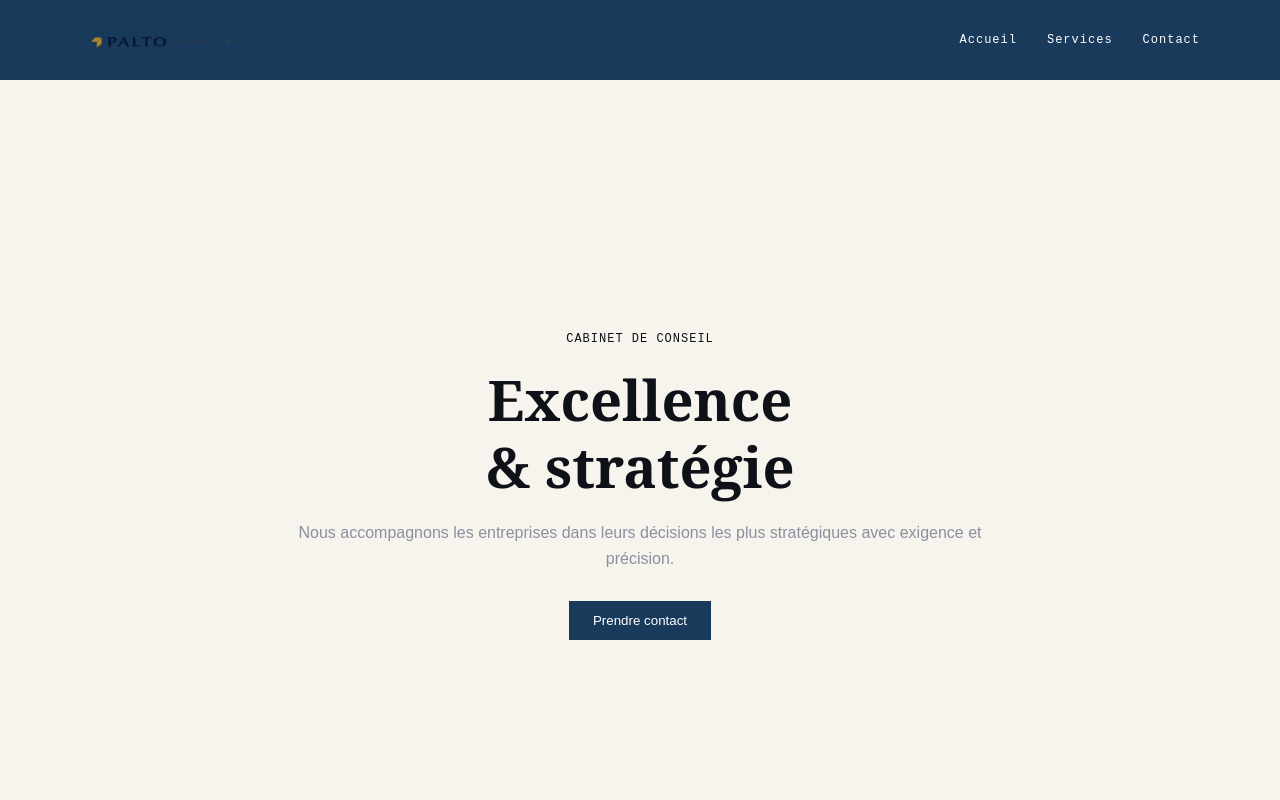
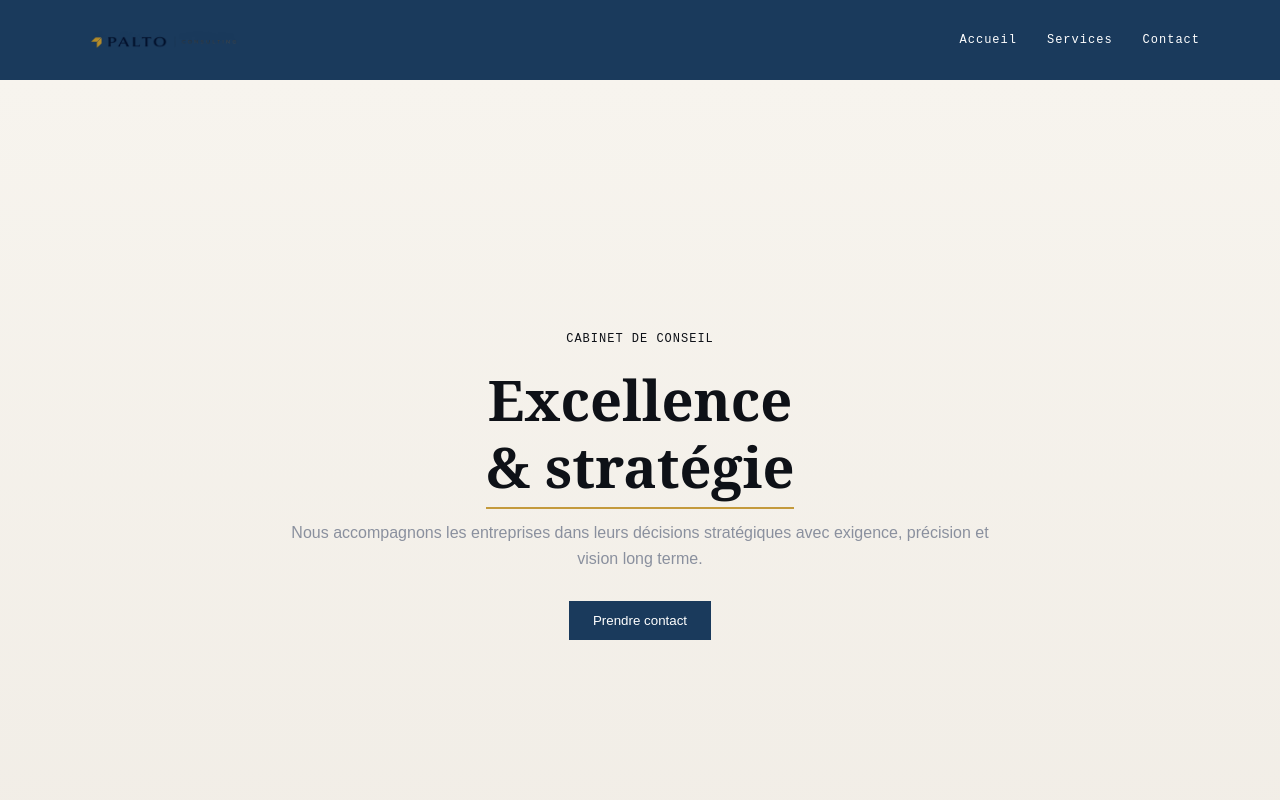
Before and after one commit to jlacroze/palto, a React (Vite) app: page / in a window 1280 px wide. Shown: the top 800 px of the page. Built offline with nearby package versions, Linux system fonts and the light colour scheme.

Commit message:
add animation on hero

```diff
--- a/src/sections/Hero/Hero.jsx
+++ b/src/sections/Hero/Hero.jsx
@@ -3,22 +3,24 @@ import styles from "./Hero.module.css";
 export default function Hero() {
   return (
     <section className={styles.hero}>
-      <div className={styles.overlay} />
+      <div className={styles.content}>
+        <p className={`${styles.fadeUp} ${styles.delay1} label`}>
+          Cabinet de conseil
+        </p>
 
-      <div className={styles.content}>
-        <p className="label">Cabinet de conseil</p>
-
-        <h1>
+        <h1 className={`${styles.fadeUp} ${styles.delay2}`}>
           Excellence<br />
-          & stratégie
+          <span className={styles.highlight}>& stratégie</span>
         </h1>
 
-        <p className={styles.subtitle}>
-          Nous accompagnons les entreprises dans leurs décisions les plus
-          stratégiques avec exigence et précision.
+        <p className={`${styles.fadeUp} ${styles.delay3} ${styles.subtitle}`}>
+          Nous accompagnons les entreprises dans leurs décisions stratégiques
+          avec exigence, précision et vision long terme.
         </p>
 
-        <button className="button-primary">Prendre contact</button>
+        <button className={`${styles.fadeUp} ${styles.delay4} button-primary`}>
+          Prendre contact
+        </button>
       </div>
     </section>
   );
--- a/src/sections/Hero/Hero.module.css
+++ b/src/sections/Hero/Hero.module.css
@@ -1,6 +1,10 @@
 .hero {
   min-height: 100vh;
-  background-color: var(--color-cream);
+  background: linear-gradient(
+    to bottom,
+    var(--color-cream),
+    #f1ede6
+  );
   color: var(--color-ink);
   display: flex;
   align-items: center;
@@ -10,14 +14,35 @@
 }
 
 .content {
-  max-width: 100%;
+  max-width: 700px;
 }
+
+/* ===== TITRE ===== */
 
 .hero h1 {
   font-size: 32px;
   line-height: 1.2;
   margin: 20px 0;
 }
+
+/* underline premium */
+.highlight {
+  position: relative;
+}
+
+.highlight::after {
+  content: "";
+  position: absolute;
+  left: 0;
+  bottom: -5px;
+  width: 0%;
+  height: 2px;
+  background-color: var(--color-gold);
+  animation: underline 1s ease forwards;
+  animation-delay: 0.8s;
+}
+
+/* ===== TEXTE ===== */
 
 .subtitle {
   font-size: 14px;
@@ -26,16 +51,55 @@
   line-height: 1.6;
 }
 
+/* ===== ANIMATIONS ===== */
+
+.fadeUp {
+  opacity: 0;
+  transform: translateY(20px);
+  animation: fadeUp 0.8s ease forwards;
+}
+
+.delay1 { animation-delay: 0.2s; }
+.delay2 { animation-delay: 0.4s; }
+.delay3 { animation-delay: 0.6s; }
+.delay4 { animation-delay: 0.8s; }
+
+@keyframes fadeUp {
+  to {
+    opacity: 1;
+    transform: translateY(0);
+  }
+}
+
+@keyframes underline {
+  to {
+    width: 100%;
+  }
+}
+
+/* ===== BOUTON PREMIUM ===== */
+
+button {
+  position: relative;
+  overflow: hidden;
+}
+
+button::after {
+  content: "";
+  position: absolute;
+  inset: 0;
+  background-color: white;
+  opacity: 0;
+  transition: opacity 0.3s ease;
+}
+
+button:hover::after {
+  opacity: 0.1;
+}
+
 /* ===== DESKTOP ===== */
+
 @media (min-width: 768px) {
-  .hero {
-    padding: 0 40px;
-  }
-
-  .content {
-    max-width: 700px;
-  }
-
   .hero h1 {
     font-size: 56px;
   }
```
